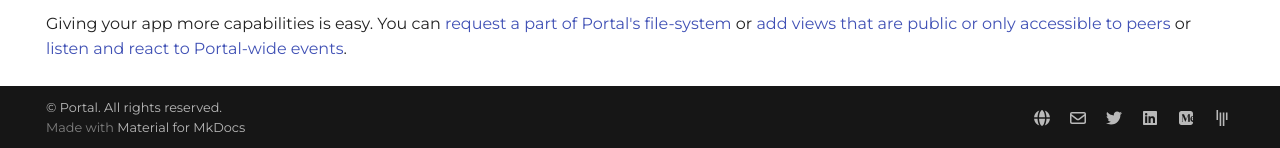
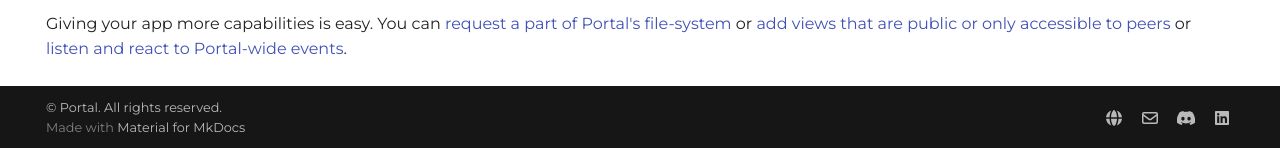
Before and after one commit to FreeshardBase/documentation, an MkDocs documentation site: the page built from docs/index.md, in a window 1280 px wide and 900 px high, scrolled down 1686 px. Shown: the part 749-897 px from the top of the window. Built offline with MkDocs 1.6.1 and Material for MkDocs 9.7.7, drawn with Linux system fonts in a browser that asks for light colours.

```diff
--- a/mkdocs.yml
+++ b/mkdocs.yml
@@ -62,14 +62,10 @@ extra:
       link: https://getportal.org
     - icon: fontawesome/regular/envelope
       link: mailto:contact@getportal.org
-    - icon: fontawesome/brands/twitter
-      link: https://twitter.com/Portal25916803
+    - icon: fontawesome/brands/discord
+      link: https://discord.gg/ZXQDuTGcCf
     - icon: fontawesome/brands/linkedin
       link: https://www.linkedin.com/company/get-portal
-    - icon: fontawesome/brands/medium
-      link: https://medium.com/getportal
-    - icon: fontawesome/brands/gitter
-      link: https://gitter.im/Portal-Apps/community
 
 extra_css:
     - css/extra.css
```
